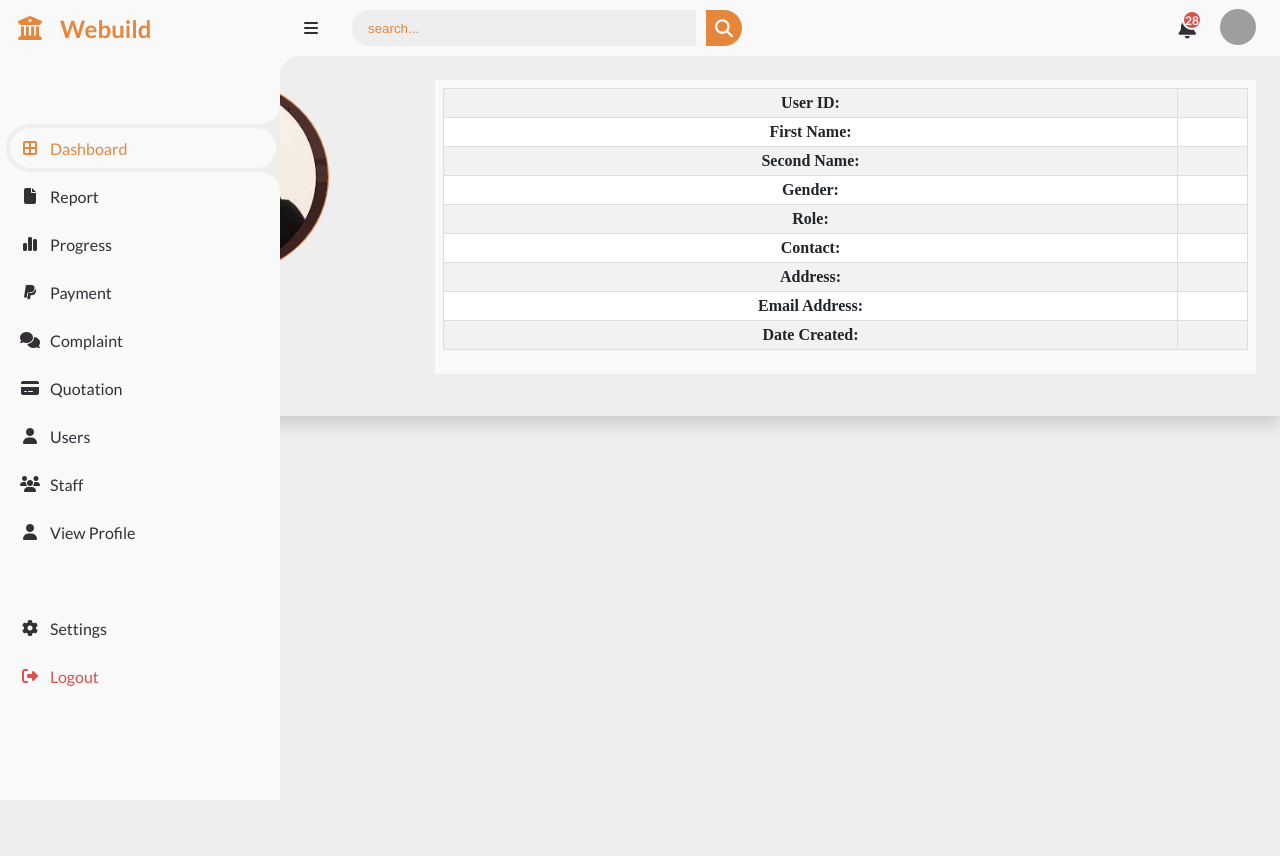
After one commit to virajidewmini/webuild, a PHP site: the page made by private/views/staffprofile.view.php in a window 1280 px wide. The commit adds this page. Run offline with PHP 8.4, Linux system fonts and the light colour scheme; the template is opened without the code that fills it, so the values that code supplies are empty; some libraries are stand-ins or nearby versions; grey boxes are pictures that could not be loaded.

Commit message:
added staff login

```diff
--- a/private/views/includes/header.view.php
+++ b/private/views/includes/header.view.php
@@ -67,6 +67,49 @@
                     <span class="text">Images</span>
                   </a>
                 </li>
+
+                      <!-- settings and logout -->
+
+                <ul class="side-menu">
+                  <li>
+                    <a href="#">
+                      <i class="fas fa-cog"></i>
+                      <span class="text">Settings</span>
+                    </a>
+                  </li>
+                  <li>
+                    <a href="<?=ROOT?>/logout" class="logout">
+                      <i class="fas fa-right-from-bracket"></i>
+                      <span class="text" >Logout</span>
+                    </a>
+                  </li>
+                </ul>
+              </section>
+
+              <section class="content">
+                <nav>
+                  <i class="fas fa-bars menu-btn"></i>
+                  <form action="#">
+                    <div class="form-input">
+                      <input type="search" placeholder="search..." />
+                      <button class="search-btn">
+                        <i class="fas fa-search search-icon"></i>
+                      </button>
+                    </div>
+                  </form>
+
+                  <a href="#" class="notification">
+                    <i class="fas fa-bell"></i>
+                    <span class="num">28</span>
+                  </a>
+
+                  <a href="<?=ROOT?>/Userprofile" class="profile">
+                    <img src="<?=ROOT?>/img/profile.png" alt="" />
+                    <!-- USER -->
+                    <?=Auth::getFirstname()?>
+                  </a>
+                </nav>
+              </section>
             <?php else: ?>
               <ul class="side-menu top">
                 <li class="active">
@@ -189,5 +232,6 @@
           <?=Auth::getFirstname()?>
         </a>
       </nav>
+    </section>
 
       <main>
--- /dev/null
+++ b/private/views/staffprofile.view.php
@@ -0,0 +1,26 @@
+<?php $this->view('includes/header')?>
+
+    <div class="profile_area">
+        <div class="profile_row">
+            <div class="profile_col-4">
+                <img src="<?=ROOT?>/img/profile.jpg" class="profile_img" style="width: 200px;">
+                <h3 style="text-align:center"><?=Auth::getFirstname()?>  <?=Auth::getLastname()?></h3>
+            </div>
+            <div class="profile_col-8">
+                <table class="profile_table">
+                    <tr><th>User ID:</th><td><?=Auth::getId()?></td></tr>
+                    <tr><th>First Name:</th><td><?=Auth::getFirstname()?></td></tr>
+                    <tr><th>Second Name:</th><td><?=Auth::getLastname()?></td></tr>
+                    <tr><th>Gender:</th><td><?=Auth::getGender()?></td></tr>
+                    <tr><th>Role:</th><td><?=Auth::getRole()?></td></tr>
+                    <tr><th>Contact:</th><td><?=Auth::getContactnumber()?></td></tr>
+                    <tr><th>Address:</th><td><?=Auth::getAddress()?></td></tr>
+                    <tr><th>Email Address:</th><td><?=Auth::getEmail()?></td></tr>
+                    <tr><th>Date Created:</th><td></td></tr>
+                </table>
+            </div>
+        </div>
+        <br>
+    </div>
+
+<?php $this->view('includes/footer'); ?>
```
Also changed, not shown: private/controllers/Staff_login.php (added, +35 -0 lines), private/models/Staffs.php (added, +21 -0 lines), private/views/staff_login.view.php (added, +47 -0 lines).
